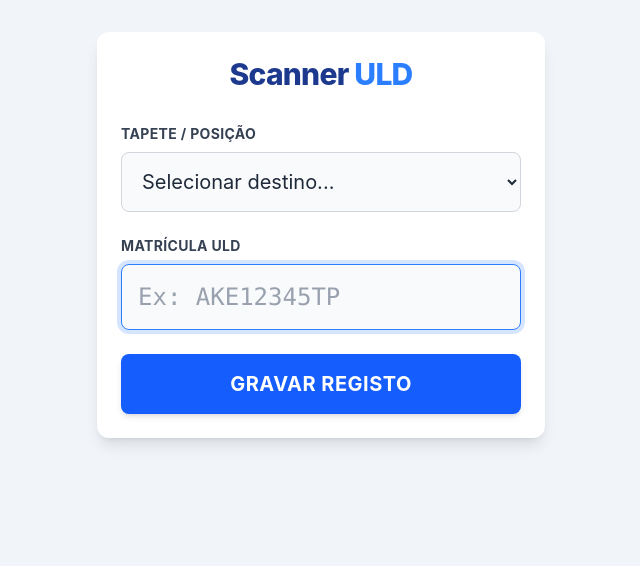
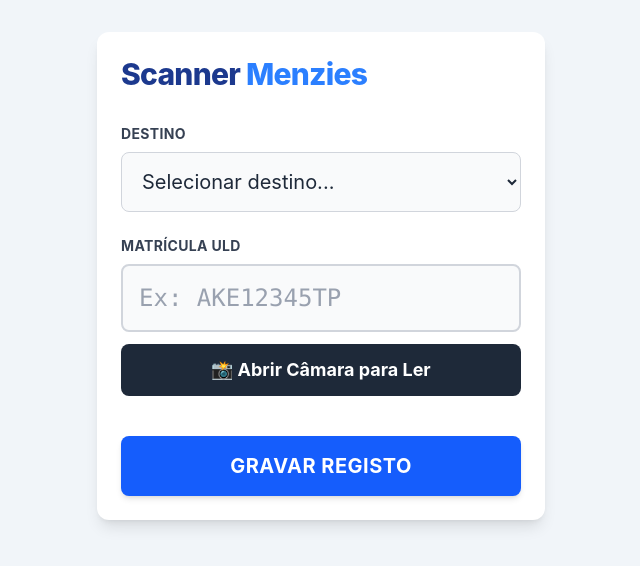
Before and after one commit to tiagomrms/uld-scanner, a React (Vite) app: page / in a window 1280 px wide. Shown: the top 566 px of the page, without its empty margins (319-959 px from the left). Built offline with nearby package versions, Linux system fonts and the light colour scheme.

Commit message:
Adiciona leitor de codigo de barras por camara

```diff
--- a/src/App.jsx
+++ b/src/App.jsx
@@ -1,18 +1,50 @@
-import { useState } from 'react'
+import { useState, useEffect } from 'react'
 import { supabase } from './supabase'
+import { Html5QrcodeScanner } from 'html5-qrcode'
 
 function App() {
   const [uld, setUld] = useState('')
   const [tapete, setTapete] = useState('')
   const [loading, setLoading] = useState(false)
   const [mensagem, setMensagem] = useState({ texto: '', tipo: '' })
+  const [cameraAtiva, setCameraAtiva] = useState(false)
+
+  const listaTapetes = [
+    "TBC 2", "TBC 3", "TBC 4", "TBC 5", "TBC 6", "TBC 7",
+    "TBC 8", "TBC 9", "TBC 10", "TBC 11", "TBC 12", "TBC 13", "TRF"
+  ]
+
+  useEffect(() => {
+    if (cameraAtiva) {
+      // Configuração para códigos de barras (retângulo)
+      const scanner = new Html5QrcodeScanner(
+        "leitor-camera",
+        { fps: 10, qrbox: { width: 300, height: 100 } },
+        false
+      )
+
+      scanner.render(
+        (textoLido) => {
+          setUld(textoLido.toUpperCase()) // Preenche a matrícula
+          setCameraAtiva(false)           // Desliga a câmara
+          scanner.clear()                 // Limpa o processo
+        },
+        (erro) => {
+          // O leitor dispara erros silenciosos enquanto tenta focar; ignoramos.
+        }
+      )
+
+      return () => {
+        scanner.clear().catch(e => console.log("Leitor encerrado."))
+      }
+    }
+  }, [cameraAtiva])
 
   const registarDescarga = async (e) => {
-    e.preventDefault()
+    if (e) e.preventDefault()
 
-    // Validação simples
     if (!uld || !tapete) {
-      setMensagem({ texto: '⚠️ Preenche a matrícula do ULD e o Tapete.', tipo: 'erro' })
+      setMensagem({ texto: '⚠️ Preenche a matrícula e seleciona o tapete.', tipo: 'erro' })
       return
     }
 
@@ -20,22 +52,14 @@
     setMensagem({ texto: '', tipo: '' })
 
     try {
-      // Gravação na tabela descargas_uld do Supabase
       const { error } = await supabase
         .from('descargas_uld')
-        .insert([
-          { uld: uld.toUpperCase(), tapete: tapete }
-        ])
+        .insert([{ uld: uld.toUpperCase(), tapete: tapete }])
 
       if (error) throw error
 
-      // Feedback de sucesso
-      setMensagem({ texto: '✅ Descarga registada com sucesso!', tipo: 'sucesso' })
-      setUld('') // Limpa apenas o ULD para a próxima leitura ser mais rápida
-
-      // Foca automaticamente no campo do ULD para o PDA poder disparar logo o próximo
-      document.getElementById('input-uld')?.focus()
-
+      setMensagem({ texto: `✅ ${uld.toUpperCase()} registado no ${tapete}!`, tipo: 'sucesso' })
+      setUld('') // Limpa a matrícula para o próximo
     } catch (error) {
       console.error('Erro na gravação:', error)
       setMensagem({ texto: '❌ Erro ao comunicar com a base de dados.', tipo: 'erro' })
@@ -48,65 +72,80 @@
     <div className="min-h-screen bg-slate-100 p-4 font-sans flex flex-col items-center pt-8">
       <div className="w-full max-w-md bg-white rounded-xl shadow-lg p-6">
 
-        <div className="flex items-center justify-center mb-8">
+        <div className="flex items-center justify-between mb-8">
           <h1 className="text-3xl font-extrabold text-blue-900 tracking-tight">
-            Scanner <span className="text-blue-500">ULD</span>
+            Scanner <span className="text-blue-500">Menzies</span>
           </h1>
         </div>
 
         <form onSubmit={registarDescarga} className="space-y-6">
-          {/* Input do Tapete */}
+
+          {/* TAPETE */}
           <div>
             <label className="block text-sm font-bold text-gray-700 mb-2 uppercase tracking-wide">
-              Tapete / Posição
+              Destino
             </label>
             <select
               value={tapete}
               onChange={(e) => setTapete(e.target.value)}
               disabled={loading}
-              className="w-full px-4 py-4 bg-gray-50 border border-gray-300 rounded-lg text-xl text-gray-800 focus:ring-4 focus:ring-blue-500/20 focus:border-blue-500 outline-none transition-all"
+              className="w-full px-4 py-4 bg-gray-50 border border-gray-300 rounded-lg text-xl text-gray-800 focus:ring-4 focus:ring-blue-500/20 outline-none"
             >
               <option value="">Selecionar destino...</option>
-              <option value="Tapete 1">Tapete 1</option>
-              <option value="Tapete 2">Tapete 2</option>
-              <option value="Tapete 3">Tapete 3</option>
-              <option value="Tapete 4">Tapete 4</option>
-              <option value="Parque">Parque de ULDs</option>
+              {listaTapetes.map((t) => (
+                <option key={t} value={t}>{t}</option>
+              ))}
             </select>
           </div>
 
-          {/* Input do ULD */}
+          {/* CÂMARA & ULD */}
           <div>
             <label className="block text-sm font-bold text-gray-700 mb-2 uppercase tracking-wide">
               Matrícula ULD
             </label>
+
+            {!cameraAtiva ? (
+              <div className="space-y-3">
                 <input
-              id="input-uld"
                   type="text"
                   value={uld}
                   onChange={(e) => setUld(e.target.value)}
                   placeholder="Ex: AKE12345TP"
                   disabled={loading}
-              autoFocus
-              className="w-full px-4 py-4 bg-gray-50 border border-gray-300 rounded-lg text-2xl uppercase placeholder:text-gray-400 placeholder:normal-case font-mono focus:ring-4 focus:ring-blue-500/20 focus:border-blue-500 outline-none transition-all"
+                  className="w-full px-4 py-4 bg-gray-50 border-2 border-gray-300 rounded-lg text-2xl uppercase placeholder:text-gray-400 placeholder:normal-case font-mono focus:border-blue-500 outline-none transition-all"
                 />
+                <button
+                  type="button"
+                  onClick={() => setCameraAtiva(true)}
+                  className="w-full py-3 bg-gray-800 text-white rounded-lg font-bold text-lg hover:bg-gray-700 transition-all flex justify-center items-center gap-2"
+                >
+                  📸 Abrir Câmara para Ler
+                </button>
+              </div>
+            ) : (
+              <div className="bg-black p-2 rounded-lg relative">
+                <button
+                  type="button"
+                  onClick={() => setCameraAtiva(false)}
+                  className="absolute top-2 right-2 bg-red-600 text-white px-3 py-1 rounded-md z-50 text-sm font-bold"
+                >
+                  Cancelar
+                </button>
+                <div id="leitor-camera" className="w-full overflow-hidden rounded-md"></div>
+              </div>
+            )}
           </div>
 
-          {/* Botão Submeter */}
           <button
             type="submit"
             disabled={loading}
-            className={`w-full py-4 rounded-lg text-white font-bold text-xl uppercase tracking-wide transition-all shadow-md active:scale-[0.98]
-              ${loading
-                ? 'bg-blue-400 cursor-not-allowed'
-                : 'bg-blue-600 hover:bg-blue-700 hover:shadow-lg'
-              }`}
+            className={`w-full py-4 rounded-lg text-white font-bold text-xl uppercase tracking-wide transition-all shadow-md active:scale-[0.98] mt-4
+              ${loading ? 'bg-blue-400 cursor-not-allowed' : 'bg-blue-600 hover:bg-blue-700 hover:shadow-lg'}`}
           >
             {loading ? 'A Gravar...' : 'Gravar Registo'}
           </button>
         </form>
 
-        {/* Mensagem de Alerta */}
         {mensagem.texto && (
           <div className={`mt-6 p-4 rounded-lg text-center font-semibold text-lg animate-fade-in
             ${mensagem.tipo === 'sucesso' ? 'bg-green-100 text-green-800 border-2 border-green-200' : 'bg-red-100 text-red-800 border-2 border-red-200'}
```
Lines whose indentation alone changed are shown as unchanged.
